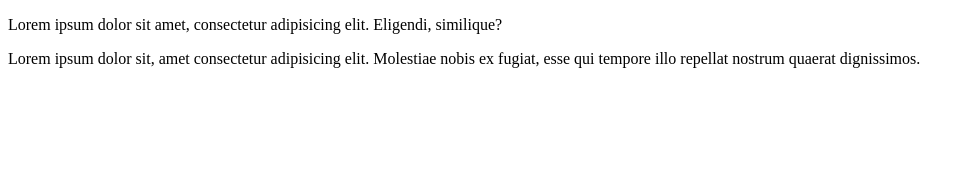
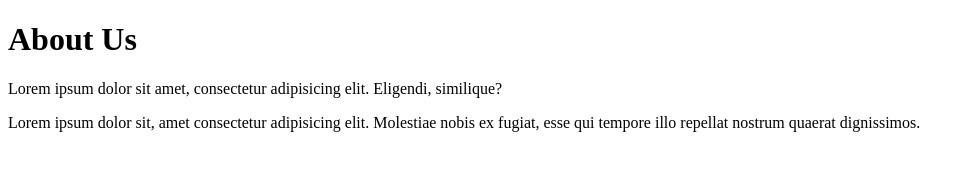
Before and after one commit to PratyushCos/git-conflict-file, a plain HTML site: page aboutus.html in a window 1280 px wide. Shown: the whole page, without its empty margins (0-975 px from the left). Drawn offline with Linux system fonts and the light colour scheme.

Commit message:
added about us heading

```diff
--- a/aboutus.html
+++ b/aboutus.html
@@ -6,6 +6,7 @@
     <title>about us</title>
 </head>
 <body>
+    <h1>About Us</h1>
     <p>Lorem ipsum dolor sit amet, consectetur adipisicing elit. Eligendi, similique?</p>
     <p>Lorem ipsum dolor sit, amet consectetur adipisicing elit. Molestiae nobis ex fugiat, esse qui tempore illo repellat nostrum quaerat dignissimos.</p>
 </body>
```
